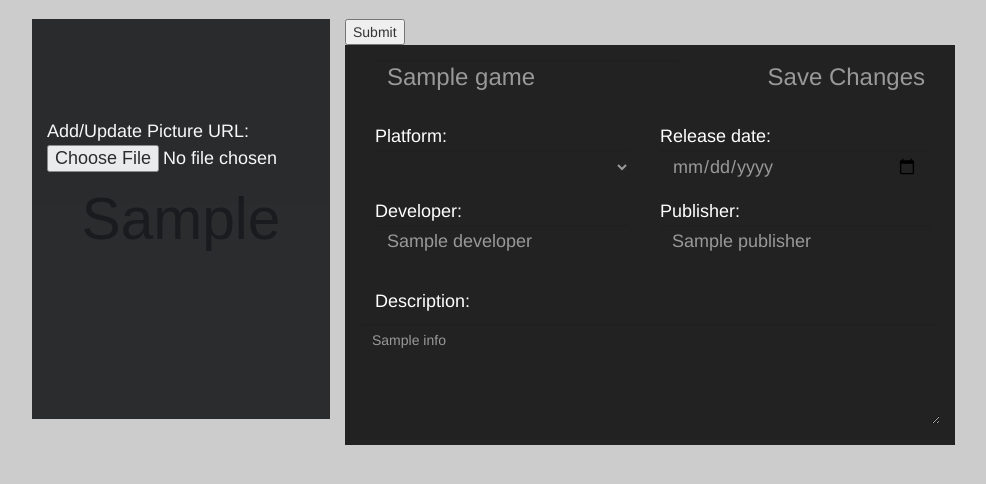
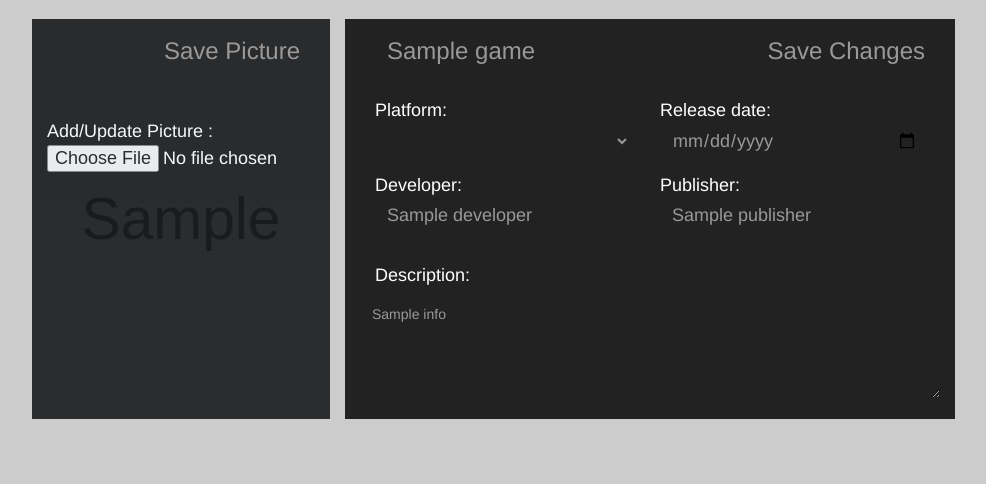
Before and after one commit to hedenberg/DynamicGameDB, a Flask app: template dynamicgamedb/frontend/templates/edit_game.html in a window 1280 px wide. Shown: the part 51-535 px from the top of the page, without its empty margins (138-1124 px from the left). Run offline with Flask 2, Linux system fonts and the light colour scheme; the template is opened without the code that fills it: most values are stand-ins (such as "Sample title", 1, 10 or a date in 2020); grey boxes marked "Sample" are stand-in pictures; lists and menus that the app fills with data are empty; some libraries are stand-ins or nearby versions.

Commit message:
picture link

```diff
--- a/dynamicgamedb/frontend/templates/edit_game.html
+++ b/dynamicgamedb/frontend/templates/edit_game.html
@@ -7,20 +7,26 @@
       <div class="col-xs-12"   >
 
         <div  class="row" >
-          <form method=post enctype='multipart/form-data'  action="{{ url_for('frontend.edit_picture',id=game.id) }}">
+          <form name="editPicture" method=post enctype='multipart/form-data'  action="{{ url_for('frontend.edit_picture',id=game.id) }}">
             <div class="col-xs-4" id="game_container">
               <div class="picture_container" id="picture_{{game.id}}" >
                 <img src="{{game.picture}}" height="400"  width="298" />
               </div>
                 <div class="info_container" id="edit_picture_container"   >
-                  Add/Update Picture URL:
+                  Add/Update Picture :
                    <!-- <input name="picture" class="form-control" type="text" value="{{game.picture}}" id="edit_picture" />
                     -->
                     <input type="file" name="picture" >
                   </div>
 
+                  <a href="javascript:document.editPicture.submit()" id="edit_game_link" >
+                    <div class="col-xs-12" style="z-index:20;" id="edit_game_container"  >
+                      Save Picture
+                    </div> <br>
+                  </a>
+
             </div>
-            <input type="submit" value="Submit" style="z-index:20;">
+           <!-- <input type="submit" value="Submit" style="z-index:20;"> -->
           </form>
 
         <form name="editSubmit" method=post action="{{ url_for('frontend.edit_game',id=game.id) }}">
```
